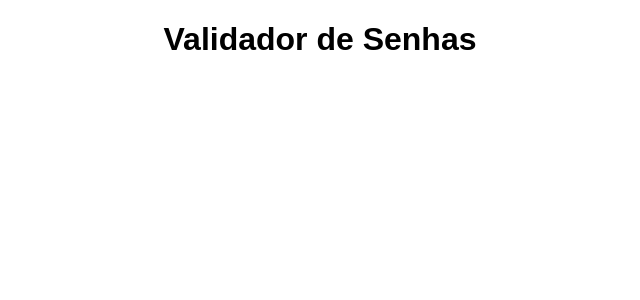
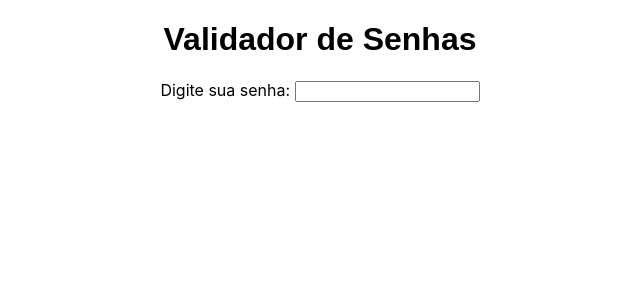
Before and after one commit to klebermkardel/validador-senhas, a React (Create React App) app: page / in a window 1280 px wide. Shown: the top 300 px of the page, without its empty margins (320-960 px from the left). Built offline with nearby package versions, Linux system fonts and the light colour scheme.

Commit message:
Adiciona componentes: Cria componente Form.js para ser o componente principal do formulário e cria componente PasswordInput.js para ser o input de senha

```diff
--- a/src/App.js
+++ b/src/App.js
@@ -1,11 +1,13 @@
 import './App.css';
 
 import Title from './components/Title/Title'
+import Form from './components/Form/Form'
 
 const App = () => {
   return (
     <div className='App'>
       <Title />
+      <Form />
     </div>
   );
 };
--- a/src/components/Form/Form.js
+++ b/src/components/Form/Form.js
@@ -1,9 +1,10 @@
 import React from 'react';
+import PasswordInput from './PasswordInput';
 
 
 const Form = () => {
   return (
-    <></>
+    <PasswordInput />
   )
 };
 
--- /dev/null
+++ b/src/components/Form/PasswordInput.js
@@ -0,0 +1,17 @@
+import React from 'react';
+
+const PasswordInput = ({value, onChange}) => {
+    return (
+        <div>
+            <label htmlFor="password">Digite sua senha: </label>
+            <input
+                type="password"
+                id="password"
+                value={value}
+                onChange={onChange}
+            />
+        </div>
+    )
+}
+
+export default PasswordInput;
```
